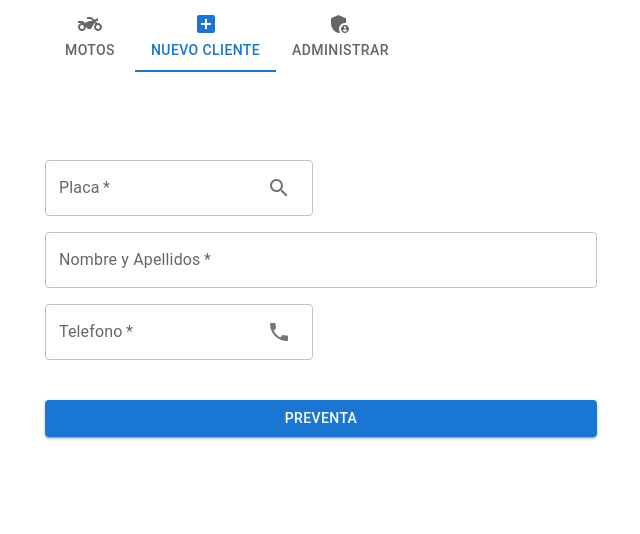
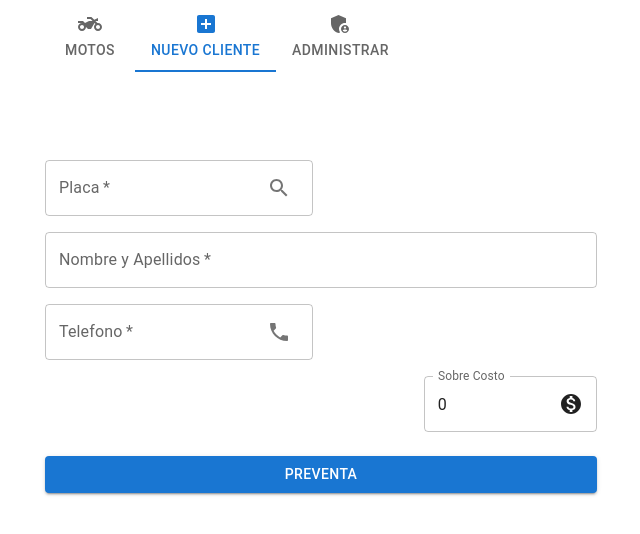
Before and after one commit to Dairo01001/client, a React (Create React App) app: page /admin in a window 1280 px wide. Both pictures are taken after a click on the tab "NUEVO CLIENTE". Shown: the top 534 px of the page, without its empty margins (319-959 px from the left). Built offline with nearby package versions, Linux system fonts and the light colour scheme; no server answers.

Commit message:
SobreCosto

```diff
--- a/src/components/BrandSelect/index.jsx
+++ b/src/components/BrandSelect/index.jsx
@@ -19,7 +19,7 @@ const BrandSelect = ({ BrandId, handleChangeMoto }) => {
   return (
     brands && (
       <FormControl fullWidth>
-        <InputLabel id="brand">Marcas</InputLabel>
+        <InputLabel id="brand">Marca</InputLabel>
         <Select
           labelId="brand"
           name="BrandId"
--- a/src/components/ComboSelect/index.jsx
+++ b/src/components/ComboSelect/index.jsx
@@ -1,4 +1,9 @@
-import { FormControl, InputLabel, MenuItem, Select, TextField } from "@mui/material";
+import {
+  FormControl,
+  InputLabel,
+  MenuItem,
+  Select,
+} from "@mui/material";
 import React, { useEffect } from "react";
 import { useDispatch, useSelector } from "react-redux";
 import { getCombos } from "../../services/combo";
@@ -19,7 +24,7 @@ const ComboSelect = ({ ComboId, handleChangeMoto }) => {
   return (
     combos && (
       <FormControl fullWidth>
-        <InputLabel id="combo">Combos</InputLabel>
+        <InputLabel id="combo">Combo</InputLabel>
         <Select
           labelId="combo"
           name="ComboId"
@@ -29,7 +34,7 @@ const ComboSelect = ({ ComboId, handleChangeMoto }) => {
         >
           {combos.map(({ id, title, price }) => (
             <MenuItem key={id} value={id}>
-              {`${title} ${price}$`}
+              {title}
             </MenuItem>
           ))}
         </Select>
--- a/src/components/NewClient/index.jsx
+++ b/src/components/NewClient/index.jsx
@@ -7,6 +7,8 @@ import ColorSelect from "../ColorSelect";
 import BrandSelect from "../BrandSelect";
 import ComboSelect from "../ComboSelect";
 import TeamSelect from "../TeamSelect";
+import MonetizationOnIcon from "@mui/icons-material/MonetizationOn";
+import Swal from "sweetalert2";
 
 const NewClient = () => {
   const [person, setPerson] = useState({
@@ -18,8 +20,13 @@ const NewClient = () => {
     plaque: "",
     ColorId: "",
     BrandId: "",
+  });
+
+  const [factura, setFactura] = useState({
     ComboId: "",
+    price: 0,
     TeamId: "",
+    overrun: 0,
   });
 
   const handleChangeMoto = (e) => {
@@ -38,6 +45,19 @@ const NewClient = () => {
     });
   };
 
+  const handleChangeFactura = (e) => {
+    const { name, value } = e.target;
+    setFactura({
+      ...factura,
+      [name]: value,
+    });
+  };
+
+  const handleSubmit = (e) => {
+    e.preventDefault();
+    Swal.fire("", "Venta Registrada!", "success");
+  };
+
   const searchPlaque = () => {
     console.log(moto);
   };
@@ -51,7 +71,7 @@ const NewClient = () => {
         alignItems: "center",
       }}
     >
-      <Box component="form" sx={{ mt: 3 }}>
+      <Box component="form" sx={{ mt: 3 }} onSubmit={handleSubmit}>
         <Grid container spacing={2}>
           <Grid item xs={12} sm={6}>
             <TextField
@@ -71,19 +91,19 @@ const NewClient = () => {
               onChange={handleChangeMoto}
             />
           </Grid>
-          <Grid item sx={12} sm={3}>
+          <Grid item xs={12} sm={3}>
             <ColorSelect
               ColorId={moto.ColorId}
               handleChangeMoto={handleChangeMoto}
             />
           </Grid>
-          <Grid item sx={12} sm={3}>
+          <Grid item xs={12} sm={3}>
             <BrandSelect
               BrandId={moto.BrandId}
               handleChangeMoto={handleChangeMoto}
             />
           </Grid>
-          <Grid item sx={12} sm={12}>
+          <Grid item xs={12} sm={12}>
             <TextField
               name="fullName"
               required
@@ -94,7 +114,7 @@ const NewClient = () => {
               onChange={handleChangePerson}
             />
           </Grid>
-          <Grid item sx={12} sm={6}>
+          <Grid item xs={12} sm={6}>
             <TextField
               name="phone"
               autoComplete="off"
@@ -113,16 +133,28 @@ const NewClient = () => {
               onChange={handleChangePerson}
             />
           </Grid>
-          <Grid item sx={12} sm={6}>
-            <ComboSelect
-              ComboId={moto.ComboId}
-              handleChangeMoto={handleChangeMoto}
+          <Grid item xs={12} sm={6}>
+            <TeamSelect
+              TeamId={factura.TeamId}
+              handleChangeMoto={handleChangeFactura}
             />
           </Grid>
-          <Grid item sx={12} sm={12}>
-            <TeamSelect
-              TeamId={moto.TeamId}
-              handleChangeMoto={handleChangeMoto}
+          <Grid item xs={12} sm={8}>
+            <ComboSelect
+              ComboId={factura.ComboId}
+              handleChangeMoto={handleChangeFactura}
+            />
+          </Grid>
+          <Grid item xs={12} sm={4}>
+            <TextField
+              name="overrun"
+              label="Sobre Costo"
+              fullWidth
+              InputProps={{
+                endAdornment: <MonetizationOnIcon />,
+              }}
+              value={factura.overrun}
+              onChange={handleChangeFactura}
             />
           </Grid>
         </Grid>
--- a/src/components/TeamSelect/index.jsx
+++ b/src/components/TeamSelect/index.jsx
@@ -2,7 +2,7 @@ import React, { useEffect } from "react";
 import { useDispatch, useSelector } from "react-redux";
 import { getTeams } from "../../services/team";
 import { addTeams } from "../../redux/reducers/teamSlice";
-import { FormControl, InputLabel, MenuItem, Select } from "@mui/material";
+import { FormControl, InputLabel, ListItem, ListItemText, MenuItem, Select } from "@mui/material";
 
 const TeamSelect = ({ TeamId, handleChangeMoto }) => {
   const teams = useSelector((state) => state.team.teams);
@@ -19,7 +19,7 @@ const TeamSelect = ({ TeamId, handleChangeMoto }) => {
   return (
     teams && (
       <FormControl fullWidth>
-        <InputLabel id="team">Equipos</InputLabel>
+        <InputLabel id="team">Equipo</InputLabel>
         <Select
           labelId="team"
           name="TeamId"
@@ -28,8 +28,8 @@ const TeamSelect = ({ TeamId, handleChangeMoto }) => {
           onChange={handleChangeMoto}
         >
           {teams.map(({ id, name }) => (
-            <MenuItem key={id} value={id}>
-              {name}
+            <MenuItem key={id} value={id} onClick={() => console.log("Hola")} >
+                {name}
             </MenuItem>
           ))}
         </Select>
--- a/src/redux/reducers/teamSlice.js
+++ b/src/redux/reducers/teamSlice.js
@@ -5,6 +5,7 @@ export const teamSlice = createSlice({
   initialState: {
     teams: null,
     operators: null,
+    employees: null,
   },
   reducers: {
     addTeams: (state, { payload }) => {
@@ -13,8 +14,11 @@ export const teamSlice = createSlice({
     addOperatorsTeam: (state, { payload }) => {
       state.operators = payload;
     },
+    addEmployees: (state, { payload }) => {
+      state.employees = payload;
+    },
   },
 });
 
-export const { addTeams, addOperatorsTeam } = teamSlice.actions;
+export const { addTeams, addOperatorsTeam, addEmployees } = teamSlice.actions;
 export default teamSlice.reducer;
```
